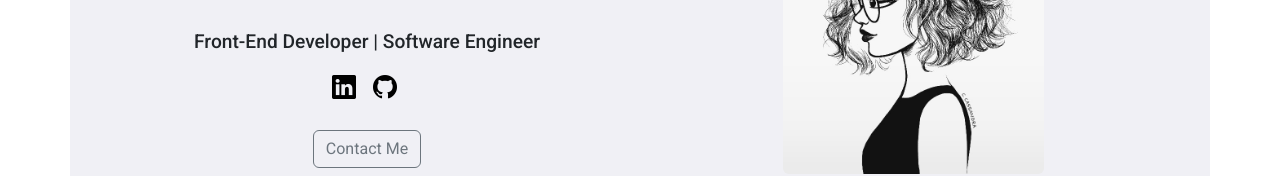
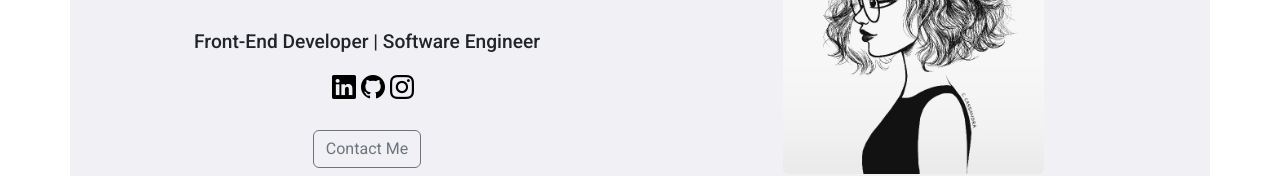
Before and after one commit to ghezel1995/ghezel1995.github.io, a React (Create React App) app: page / in a window 1280 px wide. Shown: the part 371-547 px from the top of the page. Built offline with nearby package versions, Linux system fonts and the light colour scheme.

Commit message:
added instaqagram page

```diff
--- a/src/Components/Pages/Home.jsx
+++ b/src/Components/Pages/Home.jsx
@@ -23,6 +23,13 @@ export default function Home() {
           >
             <i className='bi bi-github s-icons'></i>
           </a>
+          <a
+            href='https://www.instagram.com/mahsa_in_tech'
+            target='_blank'
+            rel='noreferrer'
+          >
+            <i className='bi bi-instagram s-icons'></i>
+          </a>
         </div>
 
         <Link to='contact' className='btn btn-outline-secondary'>
```
